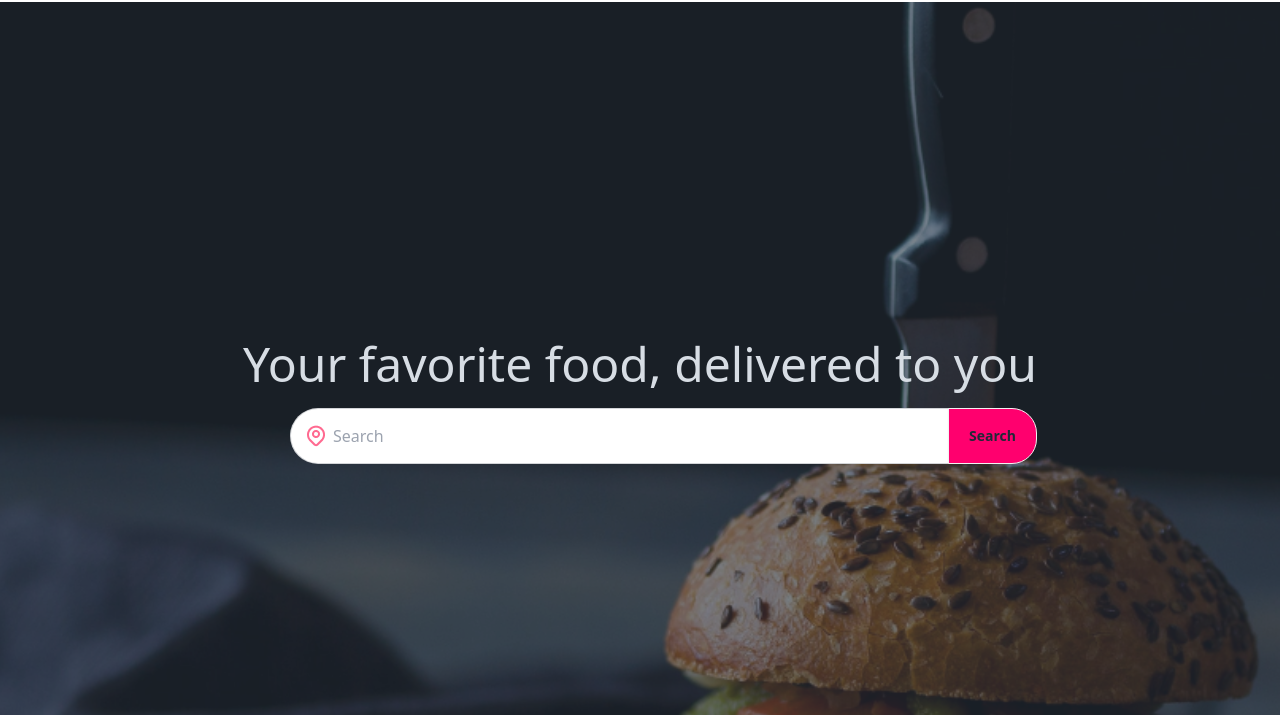
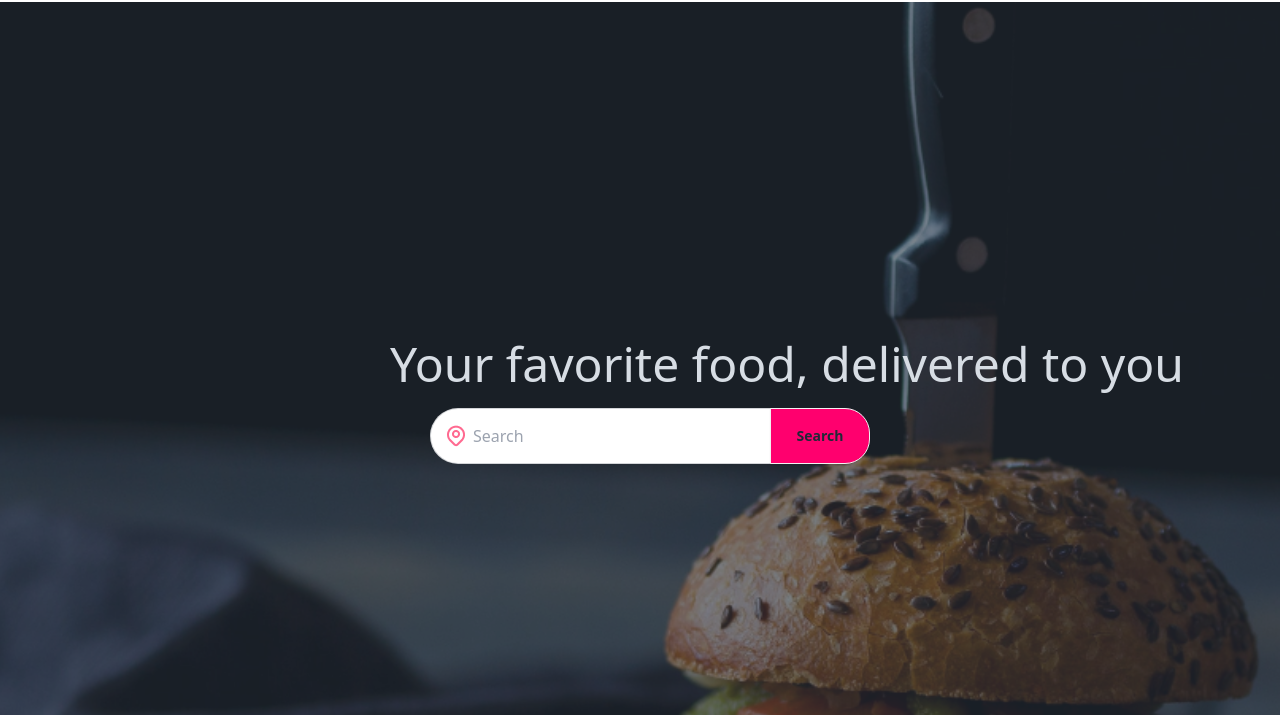
Before and after one commit to ZShreya/Food-Delivery, a plain HTML site: page index.html in a window 1280 px wide. Shown: the part 76-791 px from the top of the page. Drawn offline with nearby package versions, Linux system fonts and the light colour scheme.

Commit message:
Final Submission

```diff
--- a/index.html
+++ b/index.html
@@ -36,17 +36,17 @@
         <div class="hero min-h-screen mt-[30px]"
             style="background-image: url(Images/Preset.png); background-size: 1440px 504px; background-repeat: no-repeat;background-size: cover;">
             <div class="hero-overlay bg-opacity-60"></div>
-            <div class="hero-content text-center text-neutral-content">
-                <div class="w-full md:w-1023px px-4 md:px-0 mx-auto">
-                    <h1 class="mb-5 font-normal text-3xl whitespace-nowrap md:text-5xl">Your favorite food, delivered to
+            <div class="hero-content text-center text-neutral-content justify-center">
+                <div class=" ml-[-20px] w-[480px] md:w-1023px px-2 md:px-0 mx-auto">
+                    <h1 class="mb-5 font-normal text-1xl whitespace-nowrap md:text-5xl">Your favorite food, delivered to
                         you</h1>
                     <div class="relative">
                         <label
-                            class="box input input-bordered flex items-center gap-2 w-[450px] rounded-full md:w-[700px] h-[56px] mx-auto">
+                            class="box input input-bordered flex items-center gap-2 w-[350px] rounded-full md:ml[10px] md:w-[400px] h-[56px] mx-auto">
                             <img src="Images/location.png">
                             <input type="text" class="grow" placeholder="Search" />
                             <button
-                                class="btn bg-[#FF006E] rounded-lg px-5 h-full md:h-full absolute right-0 top-0 bottom-0 md:rounded-full md:ml-[10px] md:px-5 md:py-3"
+                                class="btn bg-[#FF006E] ml-[-215px] w-[100px] rounded-lg  h-full md:h-full absolute  right-0 md:ml[2255px] md:rounded-full  md:px-5 md:py-3"
                                 style="border-radius: 0 25px 25px 0;">Search</button>
                         </label>
                     </div>
```
